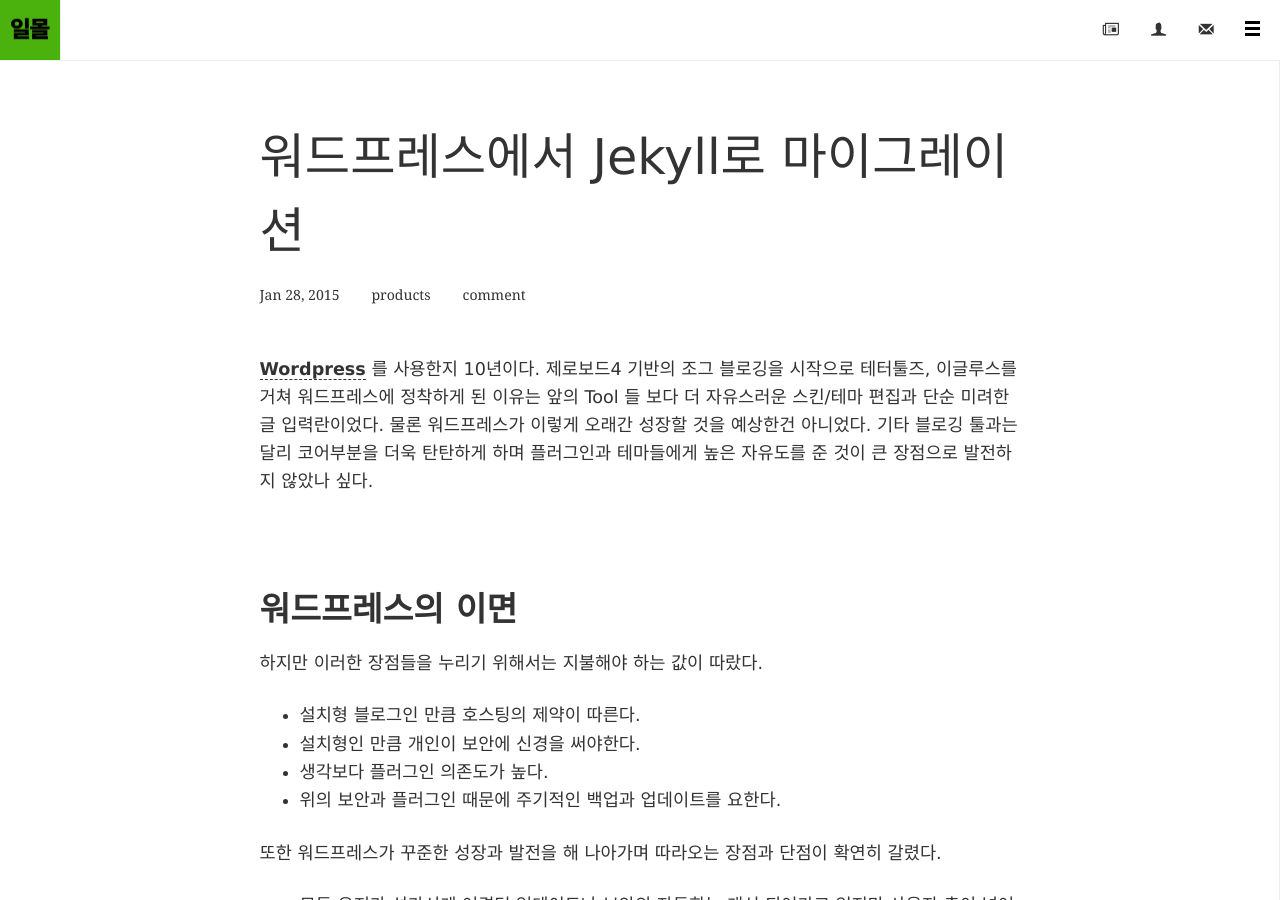
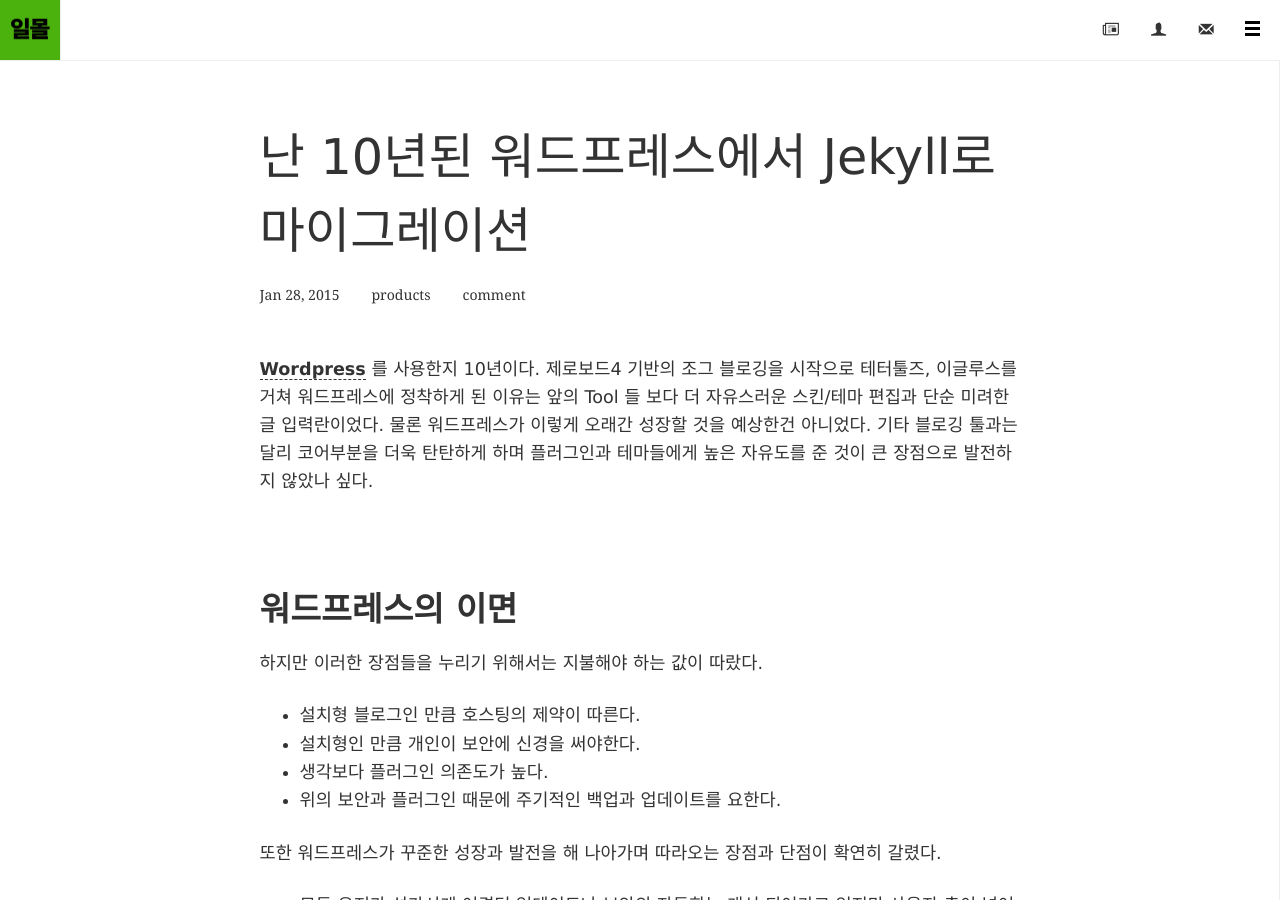
Before and after one commit to ilmol/ilmol.github.io, a Jekyll site: the page built from _posts/2015-01-28-워드프레스에서 Jekyll로 마이그레이션.md, in a window 1280 px wide and 900 px high. Built offline with Jekyll 4.4.1, drawn with Linux system fonts in a browser that asks for light colours; some web fonts are replaced; Markdown is read by kramdown in place of the engine named in the settings; comment, search, counter and statistics services are not loaded.

Commit message:
post edited

```diff
--- a/_posts/2015-01-28-워드프레스에서 Jekyll로 마이그레이션.md
+++ b/_posts/2015-01-28-워드프레스에서 Jekyll로 마이그레이션.md
@@ -1,7 +1,7 @@
 ---
 layout: post
 comments: true
-title:  "워드프레스에서 Jekyll로 마이그레이션"
+title:  "난 10년된 워드프레스에서 Jekyll로 마이그레이션"
 date:   2015-01-28 11:31:39 +0900
 categories: products
 description: 10년간 써오던 워드프레스에서 무료 블로깅이 가능한 Jekyll과 Github 조합으로 마이그레이션을 단행한 이야기와 팁 설치방법.
```
